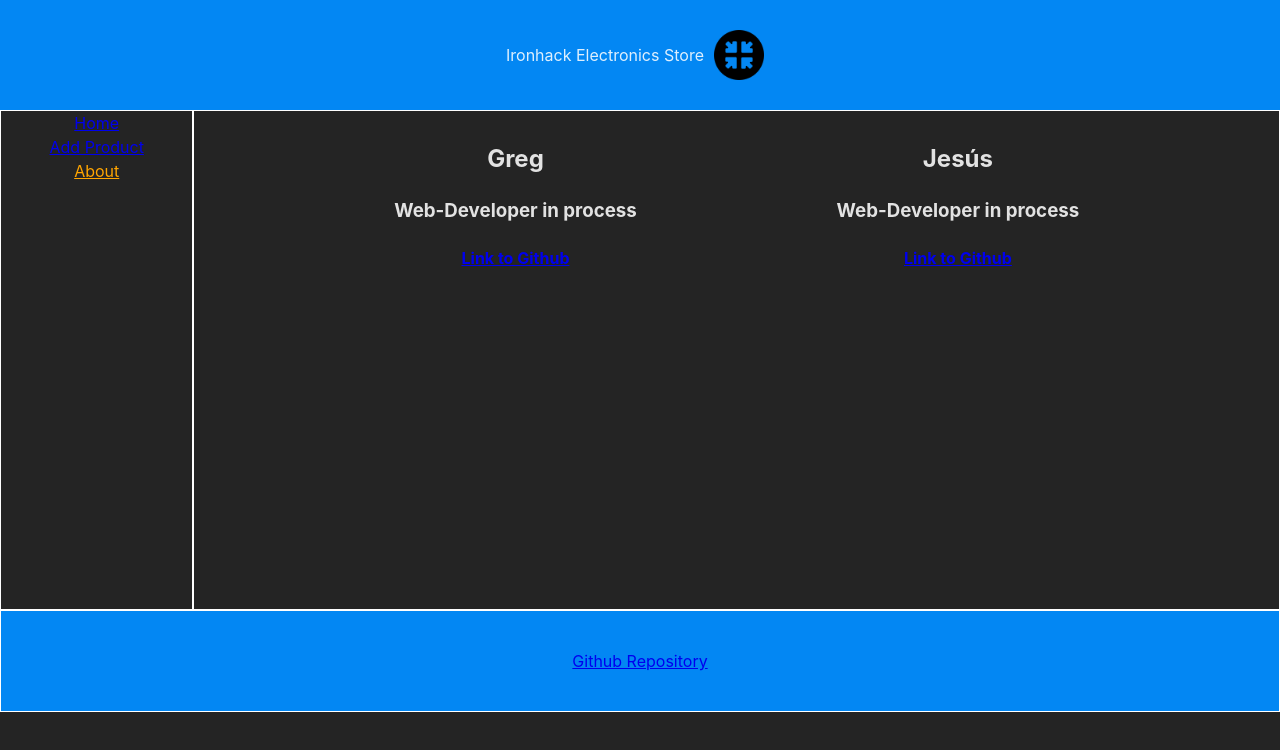
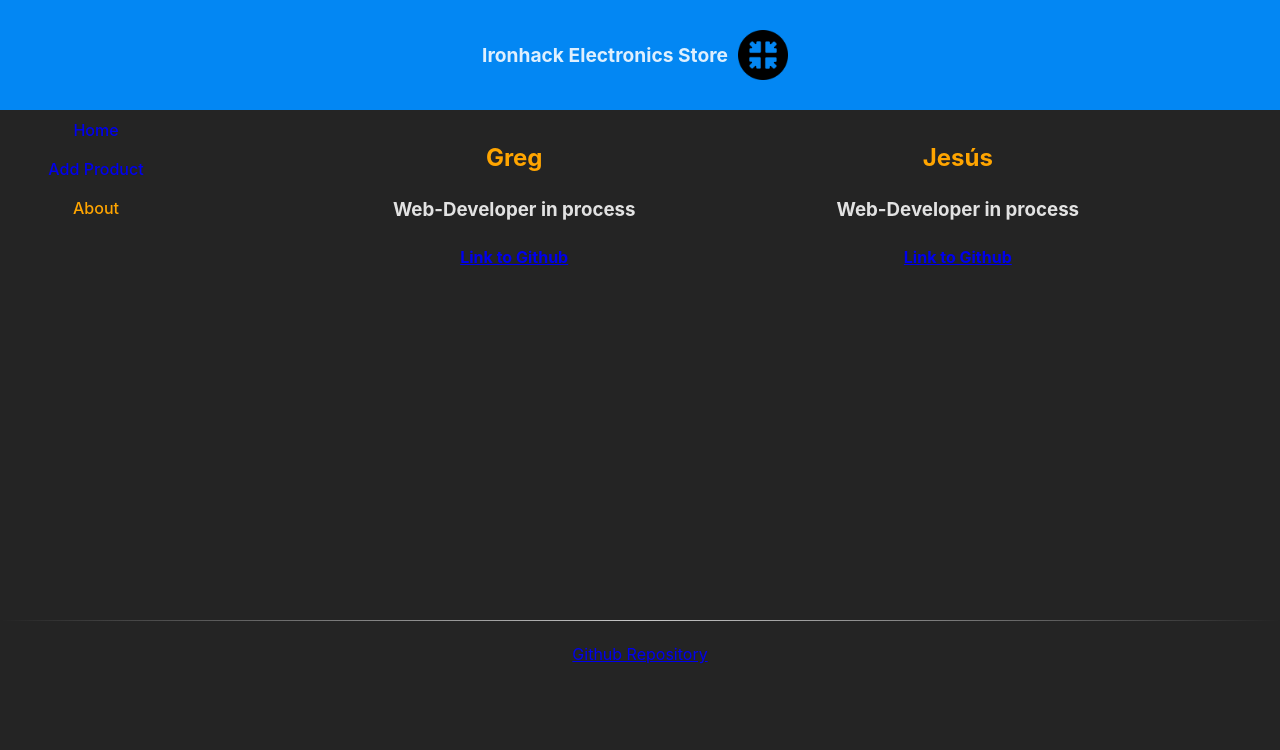
Before and after one commit to suastech/miniproject-reactApp, a React (Vite) app: page /about in a window 1280 px wide. Shown: the top 750 px of the page. Built offline with nearby package versions, Linux system fonts and the light colour scheme.

Commit message:
add styling, category dropdown menu in forms and automatic redirect after form submission

```diff
--- a/src/App.css
+++ b/src/App.css
@@ -7,9 +7,14 @@
   flex-direction: column;
 }
 
+h2{
+  color: orange;
+}
+
 .nav {
   background-color: rgb(3, 135, 243);
   display: flex;
+  font-size: 1.2em;
   justify-content: center;
   align-items: center;
   padding: 20px;
@@ -28,26 +33,61 @@
 
 .sidebar {
   width: 15%;
-  border: 1px solid white;
+  /* border-right: 1px solid rgb(3, 135, 243); */
+  /* border-image:
+    linear-gradient(
+      to bottom,
+      rgb(3, 135, 243),
+      rgba(0, 0, 0, 0)
+    ) 1 100%; */
 }
+
+button {
+  border: 0;
+  width: 100%;
+  padding: 0.6em 1.2em;
+  font-size: 1em;
+  font-weight: 500;
+  font-family: inherit;
+  background-color: #242424;
+}
+
+button a{
+  text-decoration: none;
+}
+
+a:visited {
+  text-decoration: none;
+  color: white;
+}
+
+a:hover {
+  text-decoration: none;
+}
+
 
 a.active {
   color: orange;
 }
 
+hr {
+  margin-top: 10px;
+  width: 100%;
+  border: 0;
+  height: 1px;
+  background-image: linear-gradient(to right, rgba(255, 255, 255, 0), rgba(255, 255, 255, 0.75), rgba(255, 255, 255, 0));
+}
+
 .footer {
-  border: 1px solid white;
   display: flex;
   justify-content: center;
   align-items: center;
-  background-color: rgb(3, 135, 243);
-  height: 100px;
+  height: 50px;
 
 }
 
 .products {
   width: 85%;
-  border: 1px solid white;
 }
 
 .item-container {
@@ -71,7 +111,7 @@ a.active {
   width: 100px;
   height: 50px;
   margin: 0 10px;
-  font-size: 18px;
+  font-size: 14px;
   cursor: pointer;
   &:hover {
     background-color: rgb(105, 105, 105);
@@ -83,7 +123,6 @@ a.active {
 
 .add-product{
   width: 85%;
-  border: 1px solid white;
 }
 
 .product-details{
@@ -97,14 +136,12 @@ a.active {
 
 #not-found {
   width: 80%;
-  border: 1px solid white;
 }
 
 #about {
   width: 85%;
   display: flex;
   justify-content: space-evenly;
-  border: 1px solid white;
 }
 
 .person {
@@ -118,7 +155,7 @@ a.active {
   border-radius: 30px;
   background-color: rgb(0, 0, 43);
 }
-.edit-form input {
+.edit-form input, select {
   height: 25px;
   width: 180px;
   border-radius: 5px;
@@ -129,7 +166,7 @@ a.active {
 .edit-form h4 {
   margin: 5px 0;
 }
-.edit-form button {
+.edit-form button, .back-btn {
   height: 40px;
   width: 180px;
   margin-top: 10px;
@@ -145,6 +182,10 @@ a.active {
     transform: scale(.95);
   }
 
+}
+
+.back-btn{
+  width: 100px;
 }
 
 /*
--- a/src/components/AddProduct.jsx
+++ b/src/components/AddProduct.jsx
@@ -1,6 +1,9 @@
 import { useState } from "react";
+import { useNavigate } from "react-router-dom";
 
 function AddProduct(props){
+
+    const navigate = useNavigate();
 
     const [newItem, setNewItem] = useState({});
 
@@ -28,6 +31,7 @@ function AddProduct(props){
         newDisplayData.push(newItem);
 
         props.setDisplayData(newDisplayData);
+        navigate(`/products/${newItem.id}`)
         console.log(newDisplayData)
     }
 
@@ -50,7 +54,11 @@ function AddProduct(props){
               <input name="rating" type="number" onChange={handleChange} placeholder="Rating" /><br/>
               <input name="stock" type="number" onChange={handleChange} placeholder="Stock" /><br/>
               <input name="brand" type="text" onChange={handleChange} placeholder="Brand" /><br/>
-              <input name="category" type="text" onChange={handleChange} placeholder="Category" /><br/>
+              {/* <input name="category" type="text" onChange={handleChange} placeholder="Category" /><br/> */}
+              <select name="category" onChange={handleChange}>
+                <option value="smartphones">Smartphones</option>
+                <option value="laptops">Laptops</option>
+              </select><br/>
               <input name="thumbnail" type="url" onChange={handleChange} placeholder="Thumbnail URL" /><br/>
               <input name="images" type="url" onChange={handleImage} placeholder="Image URL" /><br/>
                 <button>Add Product</button>
--- a/src/components/EditProduct.jsx
+++ b/src/components/EditProduct.jsx
@@ -1,7 +1,9 @@
 import { useState } from "react";
-import { useParams } from "react-router-dom";
+import { useParams, useNavigate } from "react-router-dom";
 
 function EditProduct(props){
+
+    const navigate = useNavigate();
 
     const {productID} = useParams();
 
@@ -35,6 +37,7 @@ function EditProduct(props){
         newArray.splice(foundElement,1, newItem);
         console.log(newArray)
         props.setDisplayData(newArray);
+        navigate(`/products/${productID}`)
       }
 
 
@@ -54,7 +57,11 @@ function EditProduct(props){
               <input name="rating" type="number" onChange={handleChange} placeholder={product.rating} /><br/>
               <input name="stock" type="number" onChange={handleChange} placeholder={product.stock} /><br/>
               <input name="brand" type="text" onChange={handleChange} placeholder={product.brand} /><br/>
-              <input name="category" type="text" onChange={handleChange} placeholder={product.category} /><br/>
+              <select name="category" onChange={handleChange}>
+                <option value="smartphones" selected={product.category == "smartphones"}>Smartphones</option>
+                <option value="laptops" selected={product.category == "laptops"}>Laptops</option>
+              </select><br/>
+              {/* <input name="category" type="text" onChange={handleChange} placeholder={product.category} /><br/> */}
               <input name="thumbnail" type="url" onChange={handleChange} placeholder={product.thumbnail} /><br/>
               <input name="images" type="url" onChange={handleImage} placeholder={product.images} /><br/>
               <button>Save changes</button>
--- a/src/components/footer.jsx
+++ b/src/components/footer.jsx
@@ -1,8 +1,11 @@
 function Footer(){
     return (
+    <>
+    <hr/>
     <div className="footer">
         <a href="https://github.com/suastech/miniproject-reactApp" target="_blank">Github Repository</a>
     </div>
+    </>
     )
 }
 
--- a/src/components/navbar.jsx
+++ b/src/components/navbar.jsx
@@ -2,7 +2,7 @@ function Navbar(){
 
    return (
     <div className="nav">
-        Ironhack Electronics Store
+        <b>Ironhack Electronics Store</b>
         <img src="../logo.png"/>
     </div>
    )
--- a/src/components/productdetails.jsx
+++ b/src/components/productdetails.jsx
@@ -1,4 +1,4 @@
-import { useParams } from 'react-router-dom'
+import { useParams, Link } from 'react-router-dom'
 // import ProductData from '../products.json';
 // we cannot use props from a sibling, so i need to reimport or get it from app.jsx
 
@@ -28,6 +28,8 @@ function ProductDetails(props){
         <p>Stock: {product.stock} items</p>
         <p>Category: {product.category}</p>
         <p><img src={product.images[0]}/></p>
+        <Link to={`/`}><button className="back-btn">Back</button></Link>
+
 
         </div>
 
--- a/src/components/productitem.jsx
+++ b/src/components/productitem.jsx
@@ -5,13 +5,13 @@ function ProductItem(props){
     return (
 
     <div className="item-container">
-        <img src={props.itemdata.images[0]}/>
+        {props.itemdata.images[0] ? <img src={props.itemdata.images[0]}/> : <img src="../logo.png"/>}
         <p style={{width:'200px'}}>{props.itemdata.title}</p>
         <p>${props.itemdata.price}</p>
         <div>
             <Link to={`/products/${props.itemdata.id}`}><button>Details</button></Link>
+            <Link to={`/products/edit/${props.itemdata.id}`}><button>Edit</button></Link>
             <button onClick={() => {props.deleteItem(props.itemdata.id)}}>Delete</button>
-            <Link to={`/products/edit/${props.itemdata.id}`}><button>Edit</button></Link>
         </div>
     </div>
 
--- a/src/components/sidebar.jsx
+++ b/src/components/sidebar.jsx
@@ -3,9 +3,9 @@ import {NavLink} from 'react-router-dom'
 function Sidebar(){
     return (
         <div className="sidebar">
-            <NavLink to="/">Home</NavLink><br></br>
-            <NavLink to="/addproduct">Add Product</NavLink><br></br>
-            <NavLink to="/about">About</NavLink>
+            <button><NavLink to="/">Home</NavLink></button><br></br>
+            <button><NavLink to="/addproduct" className="nav-btn">Add Product</NavLink></button><br></br>
+            <button><NavLink to="/about" className="nav-btn">About</NavLink></button>
         </div>
     )
 }
```
